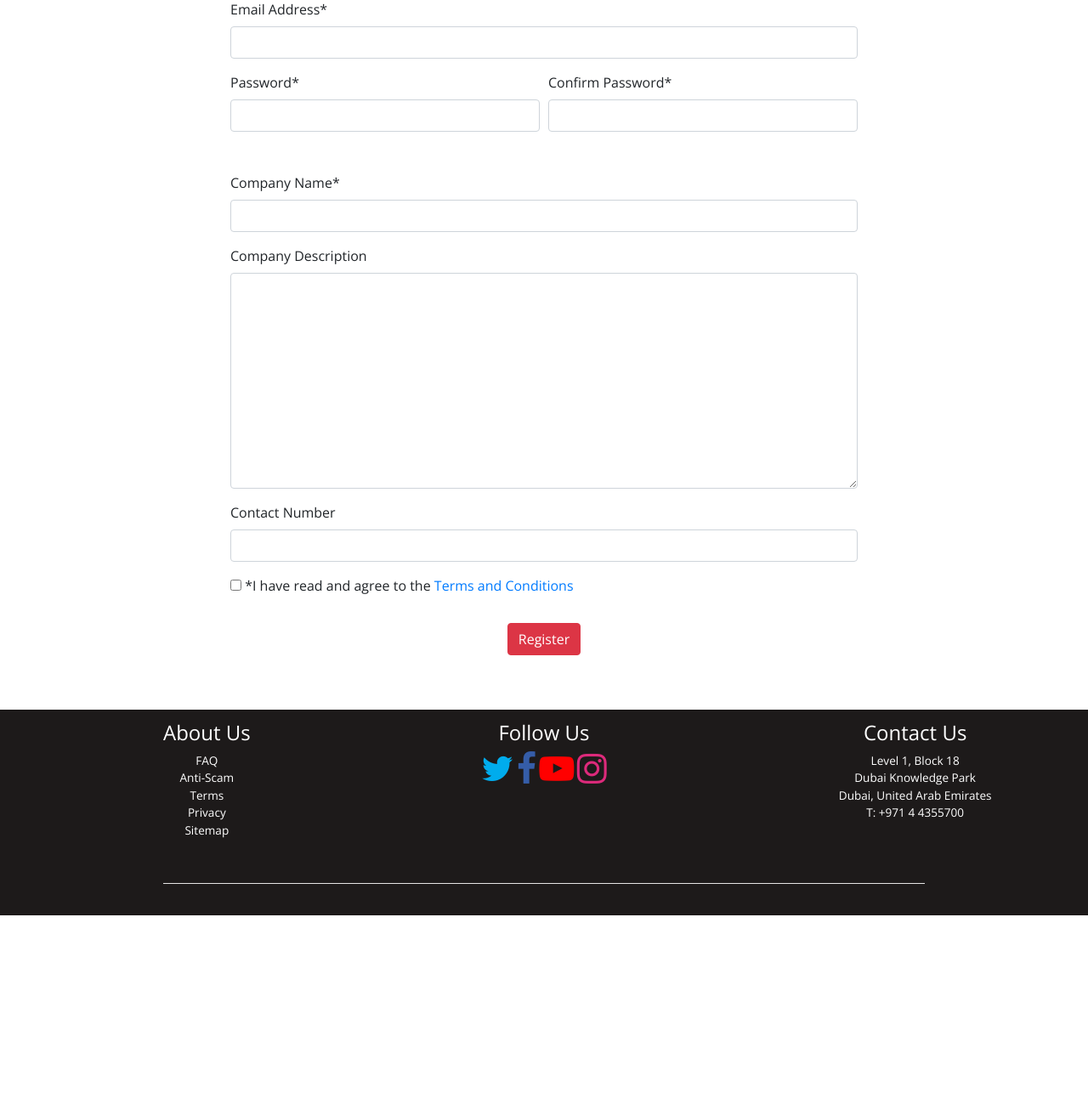
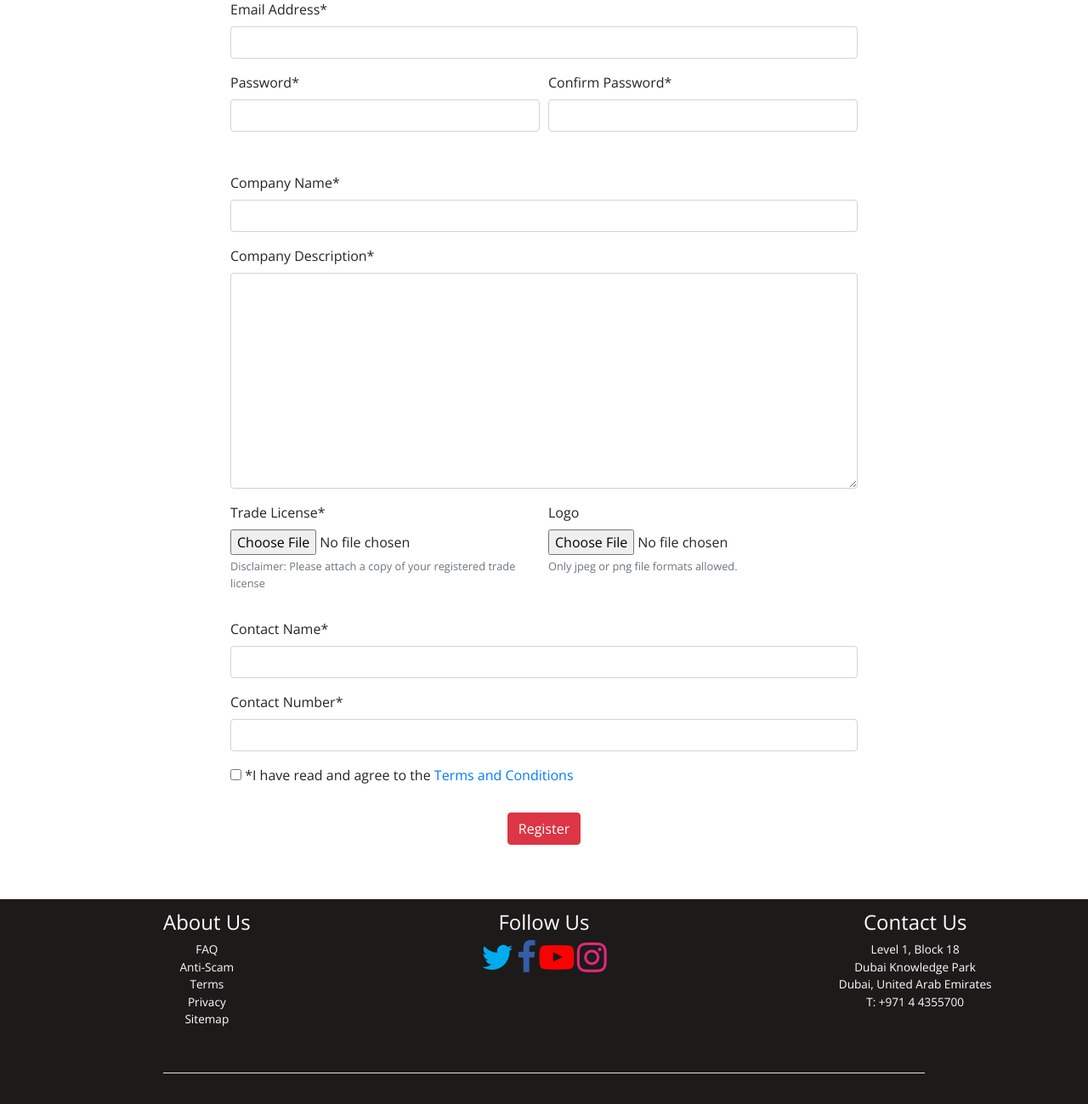
Before and after one commit to ahmed-cmyk/InnovateSolutions, a Django app: page /employer/employer_registration in a window 1280 px wide. Shown: the part 240-1539 px from the top of the page at 85% size. Before the commit the page ends 1317 px from the top, so only its background shows below. Run offline with Django 3.2, Linux system fonts and the light colour scheme; data that the repository does not hold is empty; some libraries are stand-ins or nearby versions.

Commit message:
- Changed terms on registration pages and job application page - Added Employer Contact Name and Trade License fields on sign up and edit profile pages - Company Description, Contact Number, and Contact Name are made mandatory - Added disclaimer on employer registration - Added user's full name to be displayed with the dropdown menu button in the navbar

```diff
--- a/Employer/forms.py
+++ b/Employer/forms.py
@@ -66,13 +66,22 @@ class EmployerForm(forms.ModelForm):
                             )])
     company_name = forms.CharField(max_length=50, label='Company Name', required=True, widget=forms.TextInput(
         attrs={'class': 'form-control-text', 'style': 'resize:none;'}))
-    company_description = forms.CharField(label='Company Description', required=False, widget=forms.Textarea)
-    phone_number = forms.CharField(label="Contact Number", required=False, max_length=15, widget=forms.TextInput(
+    company_description = forms.CharField(label='Company Description', required=True, widget=forms.Textarea)
+    phone_number = forms.CharField(label="Contact Number", required=True, max_length=15, widget=forms.TextInput(
         attrs={'class': 'form-control-text', 'style': 'resize:none;', 'id': "num"}))
+    contact_name = forms.CharField(max_length=50, label='Contact Name', required=True, widget=forms.TextInput(
+        attrs={'class': 'form-control-text', 'style': 'resize:none;'}))
+    trade_license = forms.FileField(label='Trade License', required=True,
+                                    help_text="Disclaimer: Please attach a copy of your registered trade license",
+                                    validators=[FileTypeValidator(
+                                        allowed_types=['image/jpeg', 'image/png', "application/pdf", "application/msword",
+                                                       "application/vnd.openxmlformats-officedocument.wordprocessingml.document"]
+                                    )],
+                                    widget=forms.ClearableFileInput(attrs={'onchange':'licenseCheck(this);'}))
 
     class Meta:
         model = Employer
-        exclude = ['user', 'employer_id']
+        exclude = ['user', 'employer_id', 'is_active']
 
 
 class EmployerAccVerificationForm(forms.ModelForm):
--- a/Employer/models.py
+++ b/Employer/models.py
@@ -12,9 +12,12 @@ class Employer(models.Model):
     user = models.OneToOneField(User, on_delete=models.CASCADE, primary_key=True, related_name='employer_user')
     company_name = models.CharField(max_length=50)
     company_description = models.TextField()
-    phone_number = PhoneField(blank=True)
+    phone_number = PhoneField(blank=False)
     logo = models.ImageField(upload_to='company_logos', null=True, blank=True)
     is_active = models.BooleanField(null=False, default=False)
+    contact_name = models.CharField(max_length=50, blank=False, default='N/A')
+    trade_license = models.FileField(upload_to='trade_licenses', null=False, blank=False, default='../staticfiles/DefaultDP.jpg')
+
 
     def __str__(self):
         name = self.company_name
--- a/Employer/templates/Employer/employer_registration.html
+++ b/Employer/templates/Employer/employer_registration.html
@@ -40,6 +40,19 @@
 {% endblock %}
 
 {% block content %}
+<script>
+    function licenseCheck(license)
+    {
+        alert("Here " + license.value);
+        if(license.value.length === 0)
+        {
+            alert("Please enter a valid Trade License");
+            return false;
+        }
+          return true;
+    }
+</script>
+
 <div id="form" class="row justify-content-center align-items-center">
     <div class="col-12">
         <h2 class="text-center">Employer Registration</h2>
@@ -59,6 +72,13 @@
             {{ employer_form.company_name|as_crispy_field }}
             <div id="companyNameError"></div>
             {{ employer_form.company_description|as_crispy_field }}
+
+            <div class="form-row">
+                <div class="form-group col-md-6 col-sm-6 col-xs-12">{{ employer_form.trade_license|as_crispy_field }}</div>
+                <div class="form-group col-md-6 col-sm-6 col-xs-12">{{ employer_form.logo|as_crispy_field }}</div>
+            </div>
+
+            {{ employer_form.contact_name|as_crispy_field }}
             {{ employer_form.phone_number|as_crispy_field }}
             <div id="phoneNumberError"></div>
             <input type="checkbox" name="terms" required>
--- a/Home/templates/Home/index.html
+++ b/Home/templates/Home/index.html
@@ -7,9 +7,11 @@
     Job Portal - Murdoch Dubai Job Portal
 {% endblock %}
 
+{% comment %}
 {% block user_greeting %}
     <span class="text-white text-capitalize d-none d-sm-inline">Welcome, {{ user_type }}</span>
 {% endblock %}
+{% endcomment %}
 
 {% csrf_token %}
     {% block image %}
--- a/Student/forms.py
+++ b/Student/forms.py
@@ -95,13 +95,15 @@ class StudentForm(forms.ModelForm):
                                             label='Major',
                                             widget=forms.CheckboxSelectMultiple,
                                             required=True)
-    dp = forms.ImageField(label='Select a profile picture (only jpeg and png file formats allowed)',
+    dp = forms.ImageField(label='Select a profile picture',
+                          help_text="Only jpeg and png file formats allowed",
                           required=False,
                           validators=[FileTypeValidator(
                               allowed_types=['image/jpeg', 'image/png']
                           )])
     cv = forms.FileField(allow_empty_file=False,
-                         label='Attach CV (only PDF, docx, and doc file formats allowed)',
+                         label='Attach CV',
+                         help_text="Only PDF, docx, and doc file formats allowed",
                          validators=[FileTypeValidator(
                              allowed_types=[
                                  "application/pdf",
--- a/templates/theme.html
+++ b/templates/theme.html
@@ -47,7 +47,7 @@
                                     {% block user_greeting %}{% endblock %}
                                     <div class="dropdown">
                                         <button type="button" id="userIcon" class="btn dropdown-toggle mr-4" data-toggle="dropdown">
-                                            <i class="fa fa-user-circle-o fa-2x" aria-hidden="true"></i>
+                                            <i class="fa fa-user-circle-o fa-2x" aria-hidden="true"></i> &nbsp;{{ user.first_name}} {{ user.last_name }}
                                         </button>
                                         <ul class="dropdown-menu">
                                             {% if user_type == 'student' %}
```
Also changed, not shown: Alumni/templates/Alumni/alumni_registration.html (+14 -4 lines), Employer/templates/Employer/edit_employer_profile.html (+4 -3 lines), Employer/templates/Employer/view_employer_profile.html (+5 -3 lines), Home/templates/Home/job_details.html (+15 -12 lines), Student/templates/Student/student_registration.html (+14 -4 lines).
